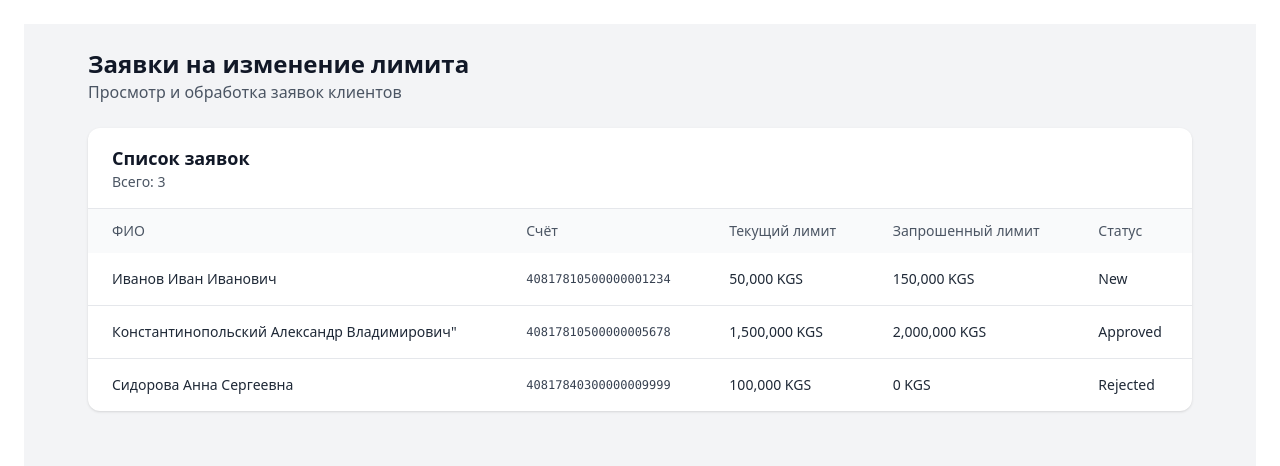
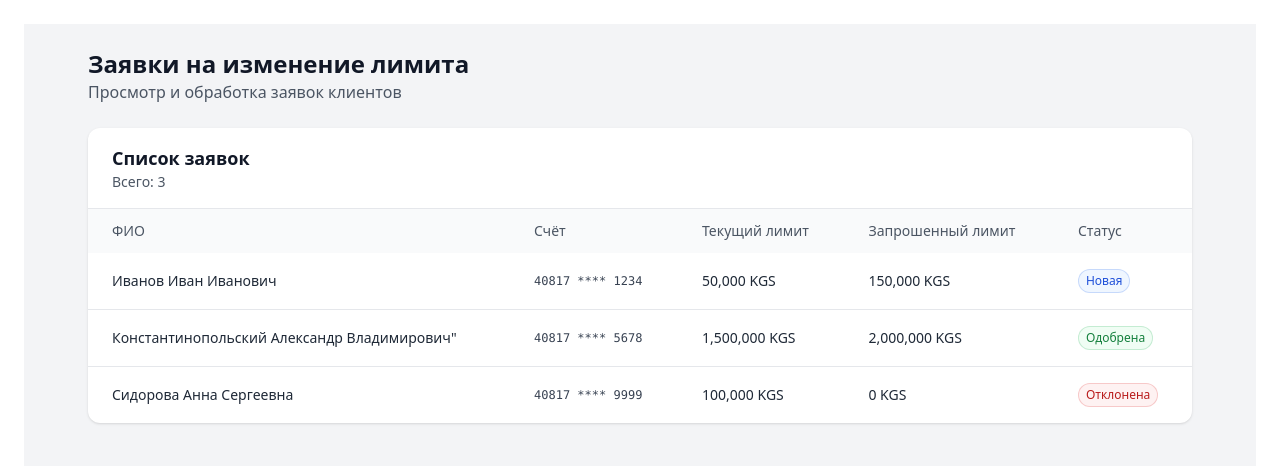
Before and after one commit to SashaBaratow/credit-limit-dashboard, a React (Vite) app: page / in a window 1280 px wide. Shown: the top 466 px of the page. Built offline with nearby package versions, Linux system fonts and the light colour scheme.

Commit message:
feat: add account masking and status badges

```diff
--- /dev/null
+++ b/src/entities/request/ui/StatusBadge.tsx
@@ -0,0 +1,30 @@
+import type { ApplicationStatus } from '../model/types.ts';
+
+type StatusBadgeProps = {
+    status: ApplicationStatus;
+};
+
+const statusLabel: Record<ApplicationStatus, string> = {
+    New: 'Новая',
+    Approved: 'Одобрена',
+    Rejected: 'Отклонена',
+};
+
+const statusClasses: Record<ApplicationStatus, string> = {
+    New: 'bg-blue-50 text-blue-700 ring-blue-600/20',
+    Approved: 'bg-green-50 text-green-700 ring-green-600/20',
+    Rejected: 'bg-red-50 text-red-700 ring-red-600/20',
+};
+
+export function StatusBadge({ status }: StatusBadgeProps) {
+    return (
+        <span
+            className={[
+                'inline-flex items-center rounded-full px-2 py-1 text-xs font-medium ring-1 ring-inset',
+                statusClasses[status],
+            ].join(' ')}
+        >
+      {statusLabel[status]}
+    </span>
+    );
+}
--- /dev/null
+++ b/src/entities/request/ui/index.ts
@@ -0,0 +1 @@
+export { StatusBadge } from './StatusBadge.tsx';
--- /dev/null
+++ b/src/shared/lib/maskAccount.ts
@@ -0,0 +1,9 @@
+export function maskAccount(account: string): string {
+    const trimmed = account.trim();
+    if (trimmed.length <= 9) return trimmed;
+
+    const prefix = trimmed.slice(0, 5);
+    const suffix = trimmed.slice(-4);
+
+    return `${prefix} **** ${suffix}`;
+}
--- a/src/widgets/requestsTable/ui/RequestsTable.tsx
+++ b/src/widgets/requestsTable/ui/RequestsTable.tsx
@@ -1,4 +1,6 @@
 import type {RequestsTableProps} from "../model/types.ts";
+import {maskAccount} from "../../../shared/lib/maskAccount.ts";
+import {StatusBadge} from "../../../entities/request/ui";
 
 
 export function RequestsTable({ requests }: RequestsTableProps) {
@@ -25,14 +27,16 @@ export function RequestsTable({ requests }: RequestsTableProps) {
                     {requests.map((request) => (
                         <tr key={request.id} className="hover:bg-gray-50">
                             <td className="px-6 py-4">{request.fullName}</td>
-                            <td className="px-6 py-4 font-mono text-xs text-gray-700">{request.account}</td>
+                            <td className="px-6 py-4 font-mono text-xs text-gray-700"> {maskAccount(request.account)}</td>
                             <td className="px-6 py-4">
                                 {request.currentLimit.toLocaleString()} {request.currency}
                             </td>
                             <td className="px-6 py-4">
                                 {request.requestedLimit.toLocaleString()} {request.currency}
                             </td>
-                            <td className="px-6 py-4">{request.status}</td>
+                            <td className="px-6 py-4">
+                                <StatusBadge status={request.status} />
+                            </td>
                         </tr>
                     ))}
 
```
